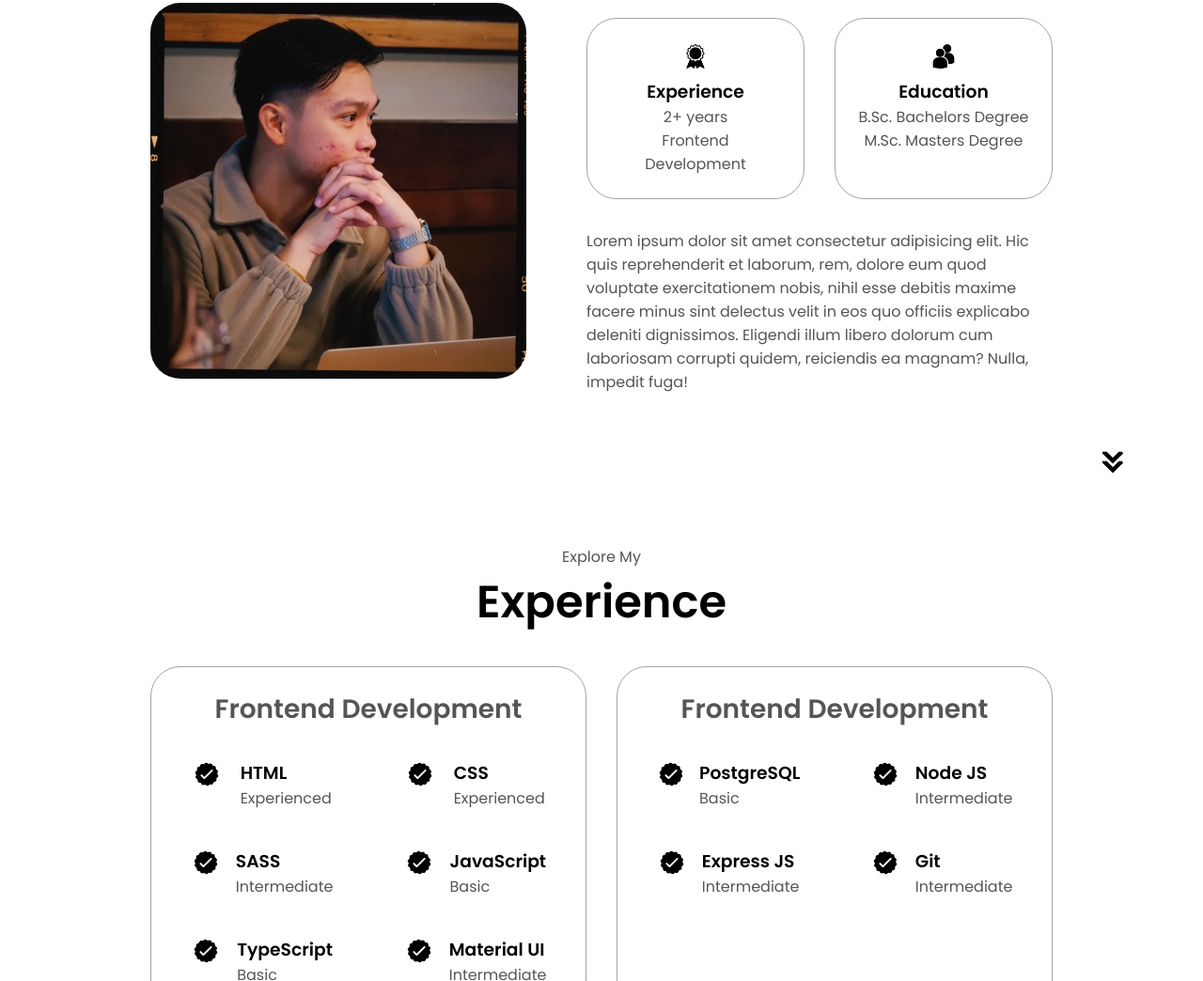
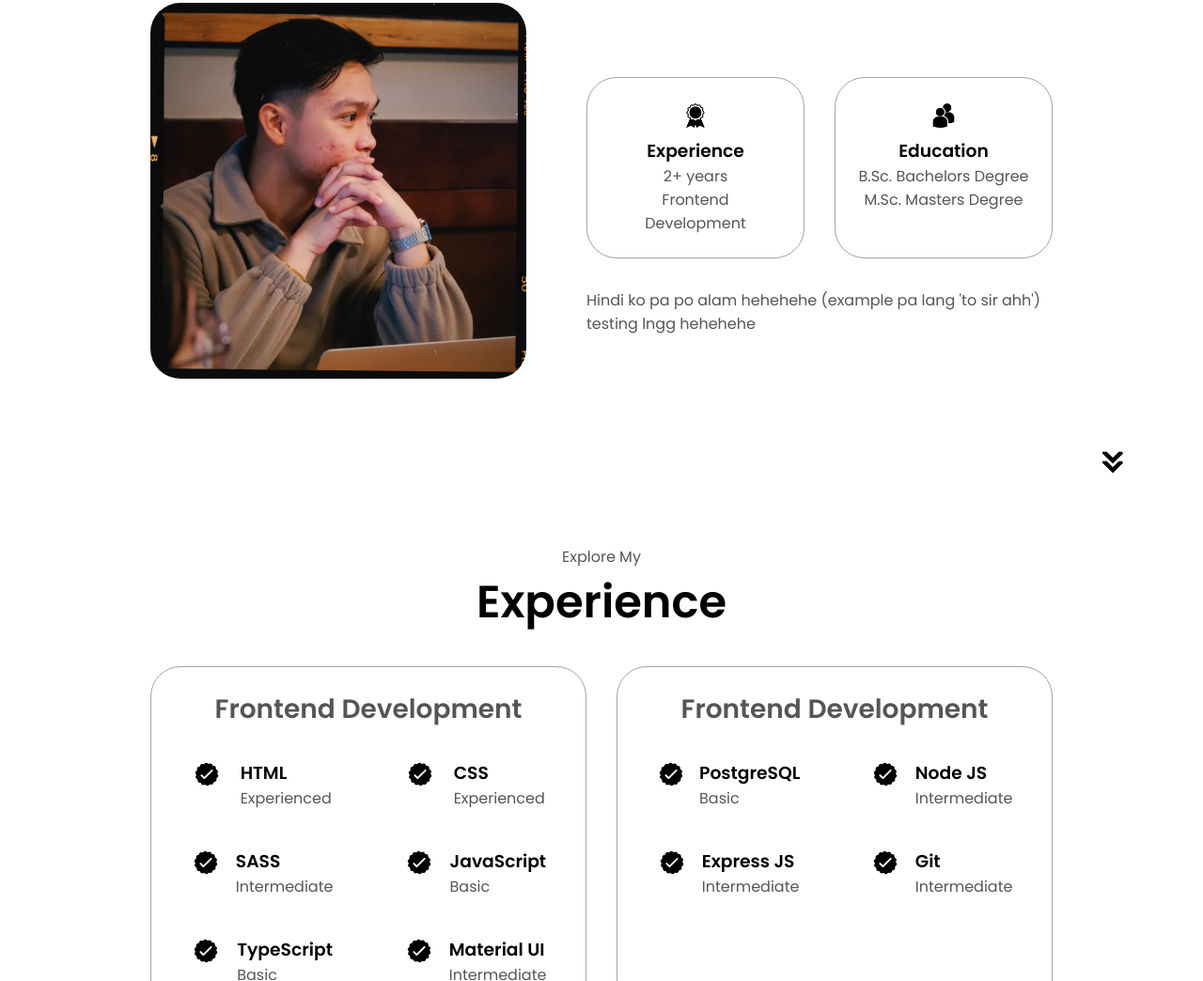
Before and after one commit to synnejim/Refresher-Activity, a plain HTML site: page index.html in a window 1280 px wide. Shown: the part 1116-2160 px from the top of the page at 94% size. Drawn offline with Linux system fonts and the light colour scheme.

Commit message:
i deleted the .DS_Store and i made some changes

```diff
--- a/index.html
+++ b/index.html
@@ -113,12 +113,7 @@
           </div>
           <div class="text-container">
             <p>
-              Lorem ipsum dolor sit amet consectetur adipisicing elit. Hic quis
-              reprehenderit et laborum, rem, dolore eum quod voluptate
-              exercitationem nobis, nihil esse debitis maxime facere minus sint
-              delectus velit in eos quo officiis explicabo deleniti dignissimos.
-              Eligendi illum libero dolorum cum laboriosam corrupti quidem,
-              reiciendis ea magnam? Nulla, impedit fuga!
+              Hindi ko pa po alam hehehehe (example pa lang 'to sir ahh') testing lngg hehehehe
             </p>
           </div>
         </div>
```
Also changed, not shown: 1 other file.
